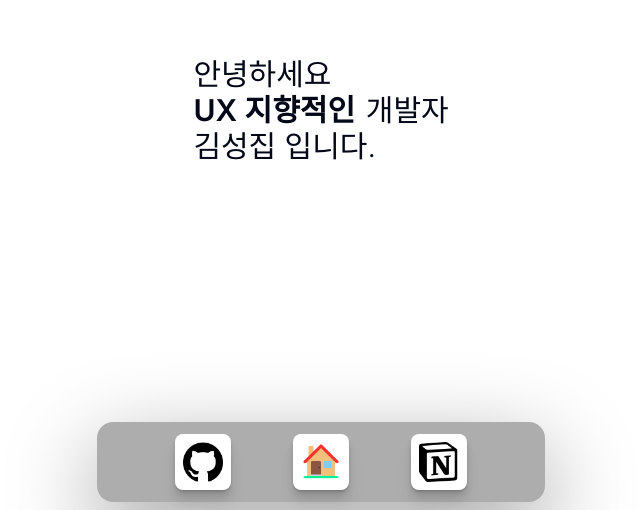
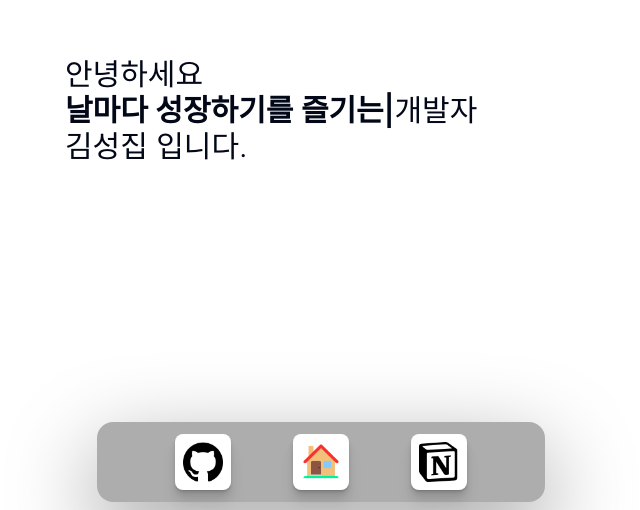
Before and after one commit to JibJiby/let-me-introduce, a Next.js app: page / in a window 1280 px wide. Shown: the part 290-800 px from the top of the page, without its empty margins (319-959 px from the left). Built offline with nearby package versions, Linux system fonts and the light colour scheme.

Commit message:
style: 메인 텍스트 중앙 배치로 수정

```diff
--- a/src/pages/index.tsx
+++ b/src/pages/index.tsx
@@ -42,8 +42,8 @@ const icons = [
 export default function Home() {
   return (
     <main className={`flex h-full flex-col ${inter.className}`}>
-      <section className="flex items-center justify-center w-full h-full select-none">
-        <div className="flex flex-col">
+      <section className="flex items-center justify-center w-full h-full px-24 lg:px-[30%] select-none">
+        <div className="flex flex-col w-full">
           <TypeAnimation
             className="text-3xl font-light"
             sequence={['안녕하세요']}
@@ -52,7 +52,7 @@ export default function Home() {
           <div>
             <TypeAnimation
               className="inline-block text-3xl font-semibold"
-              sequence={[1500, 'UX 지향적인', 2000, '성장형']}
+              sequence={[1500, 'UX 지향적인', 2000, '날마다 성장하기를 즐기는']}
               repeat={Infinity}
               cursor
             />
```
